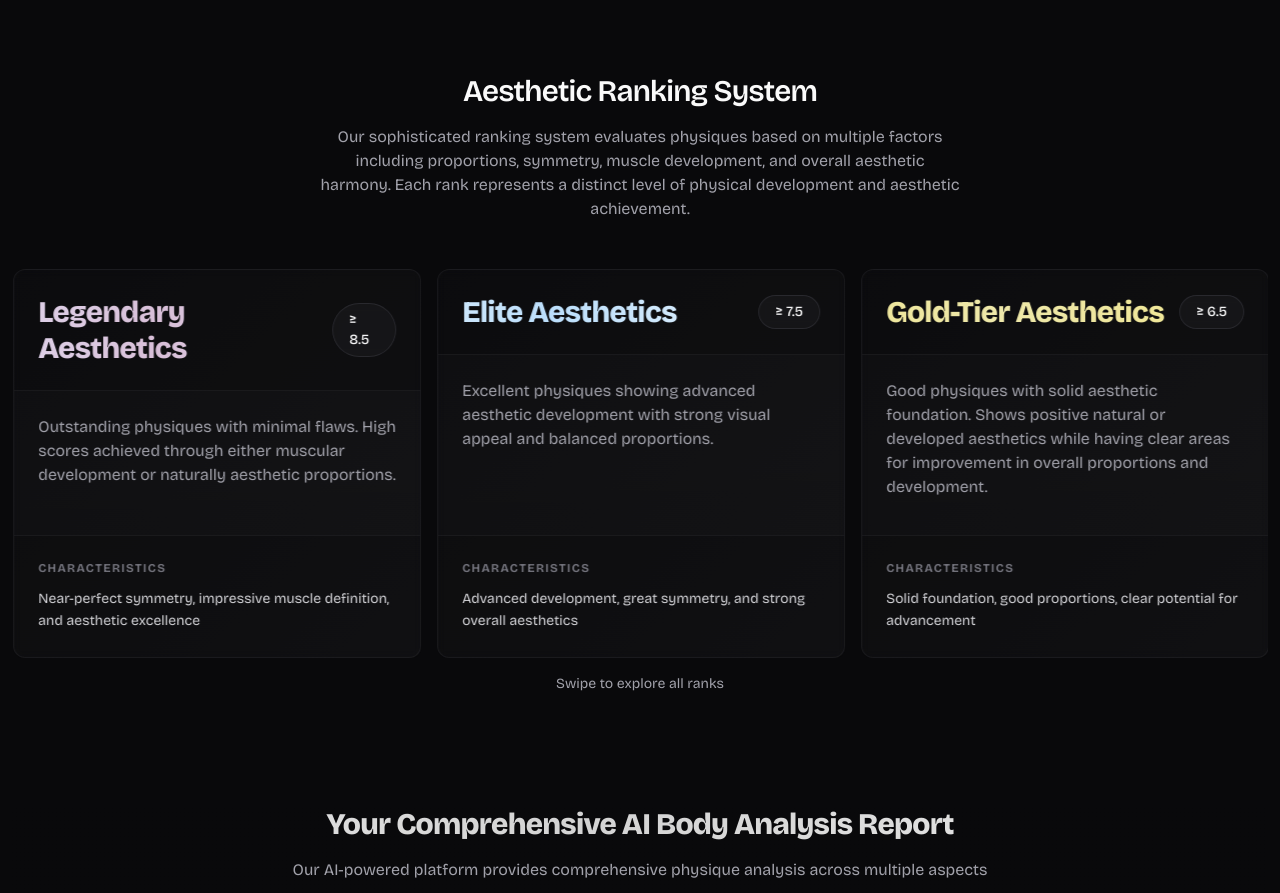
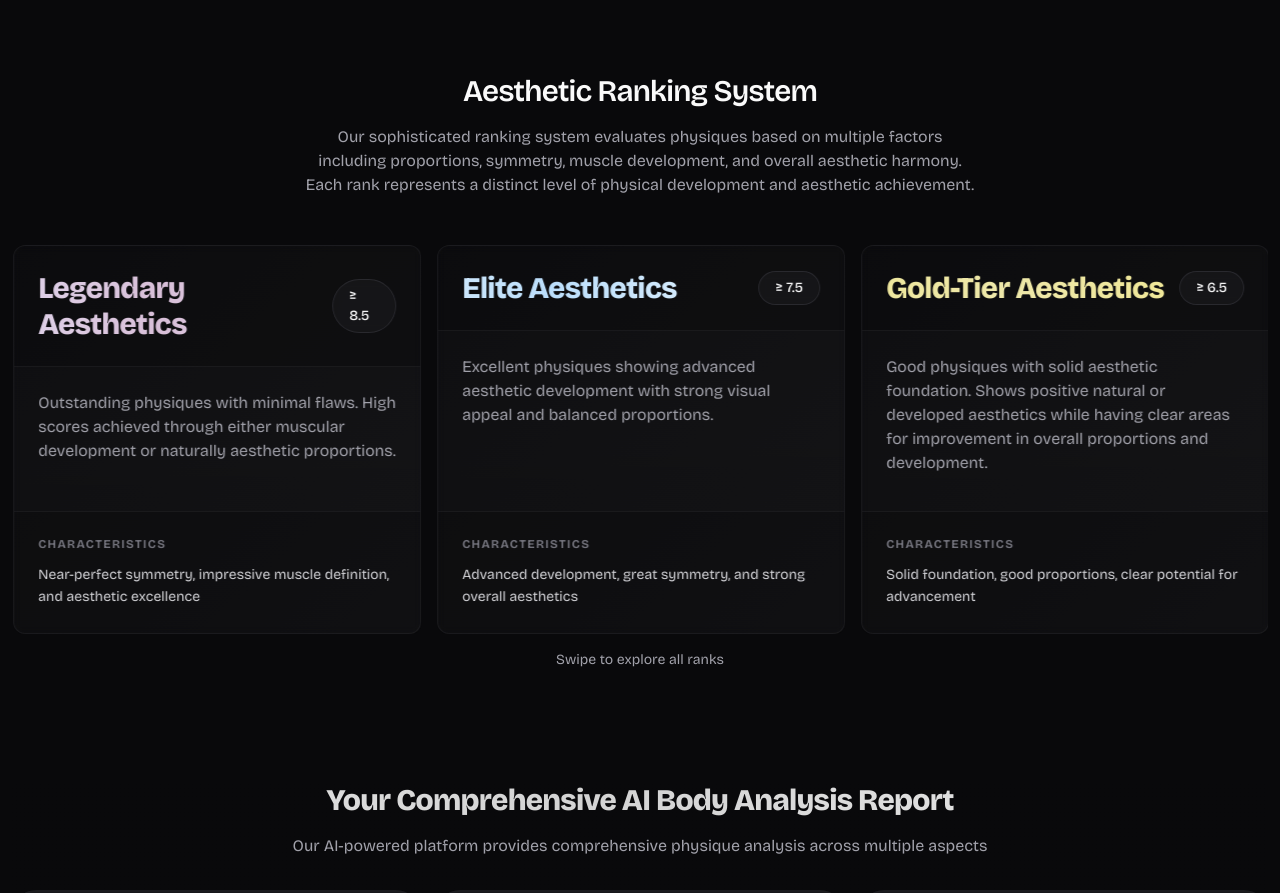
Before and after one commit to resulgg/aesthetic-rank, a Next.js app: page / in a window 1280 px wide. Shown: the part 1280-2173 px from the top of the page. Built offline with nearby package versions, Linux system fonts and the light colour scheme; no server answers.

Commit message:
fix: adjust padding of ranks description

```diff
--- a/src/components/marketing/marketing-ranks.tsx
+++ b/src/components/marketing/marketing-ranks.tsx
@@ -91,7 +91,7 @@ const MarketingRanks = () => {
     <div className="space-y-12 py-8">
       <div className="text-center space-y-4">
         <TypographyH2>Aesthetic Ranking System</TypographyH2>
-        <TypographyP className="text-muted-foreground max-w-2xl mx-auto px-4">
+        <TypographyP className="text-muted-foreground max-w-2xl mx-auto px-4 md:px-0">
           Our sophisticated ranking system evaluates physiques based on multiple
           factors including proportions, symmetry, muscle development, and
           overall aesthetic harmony. Each rank represents a distinct level of
```
Also changed, not shown: 1 other file (tests, documents, lock files or other folders).
